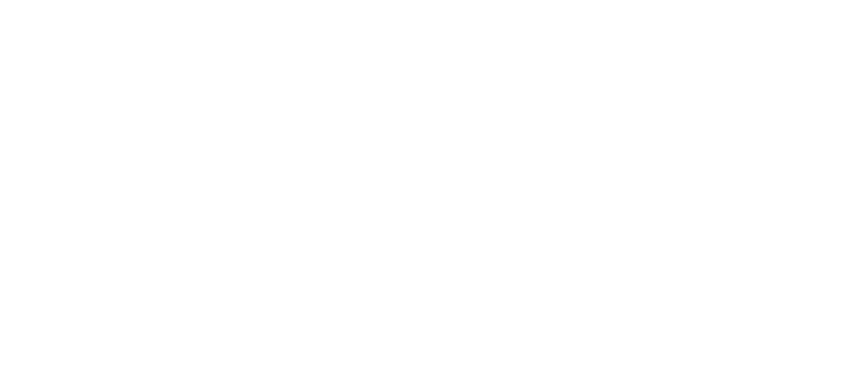
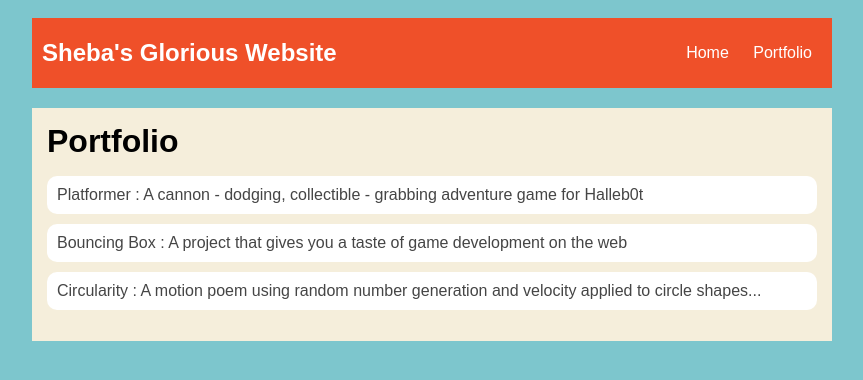
Before and after one commit to aaronwilliams2024/aaronwilliams2024.github.io, a plain HTML site: page portfolio.html in a window 1280 px wide. Shown: the whole page, without its empty margins (208-1071 px from the left). Drawn offline with Linux system fonts and the light colour scheme.

Commit message:
add index.html and css files

```diff
--- a/portfolio.html
+++ b/portfolio.html
@@ -0,0 +1,33 @@
+<!DOCTYPE html>
+<html>
+  <head>
+    <title>aarons Website</title>
+    <link rel="stylesheet" href="style.css">
+  </head>
+
+  <body>
+    <div id="all-contents">
+      <nav>
+        <h1>Sheba's Glorious Website</h1>
+        <ul id="nav-ul">
+          <li class="nav-li">
+            <a class="nav-a" href="index.html">Home</a>
+          </li>
+          <li class="nav-li">
+            <a class="nav-a" href="portfolio.html">Portfolio</a>
+          </li>
+        </ul>
+      </nav>
+      <main>
+        <div class="content">
+        <h1>Portfolio</h1>
+        <ul id="portfolio">
+          <li><a href="projects/platformer/">Platformer : A cannon - dodging, collectible - grabbing adventure game for Halleb0t</a></li>
+          <li><a href="projects/bouncing-box/">Bouncing Box : A project that gives you a taste of game development on the web </a></li>
+          <li><a href="projects/circularity/">Circularity : A motion poem using random number generation and velocity applied to circle shapes...</a></li>
+        </ul>
+        </div>
+      </main>
+    </div>
+  </body>
+</html>
--- a/style.css
+++ b/style.css
@@ -61,4 +61,28 @@ main {
 h2,
 h3 {
   margin: 0px;
+} /* portfolio styles */
+.content h1 {
+    color: black;
 }
+
+#portfolio {
+    list-style-type: none;
+    padding-left: 0;
+}
+
+#portfolio li {
+    background: #fff;
+    padding: 10px;
+    border-radius: 10px;
+    margin-bottom: 10px;
+}
+
+#portfolio li:hover {
+    background: #eee;
+}
+
+#portfolio a {
+    text-decoration: none;
+    color: #454545;
+}
```
